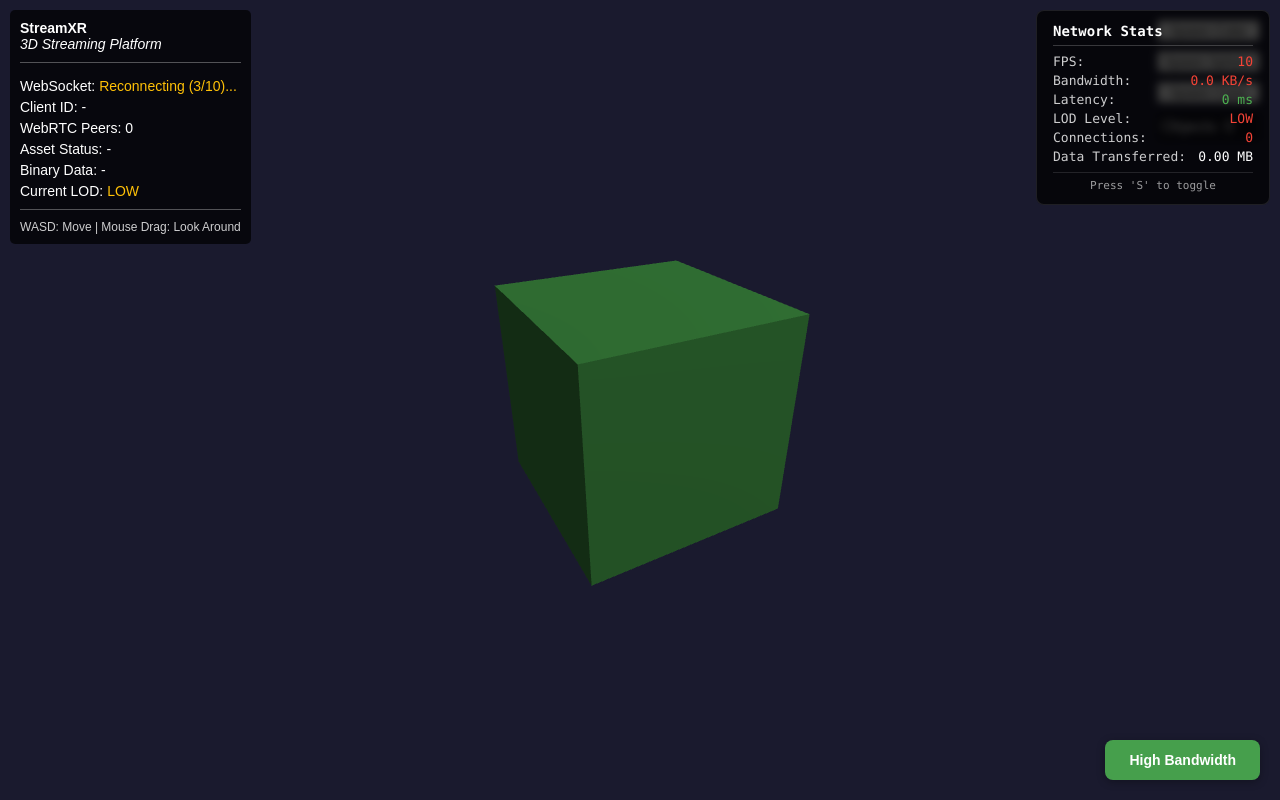
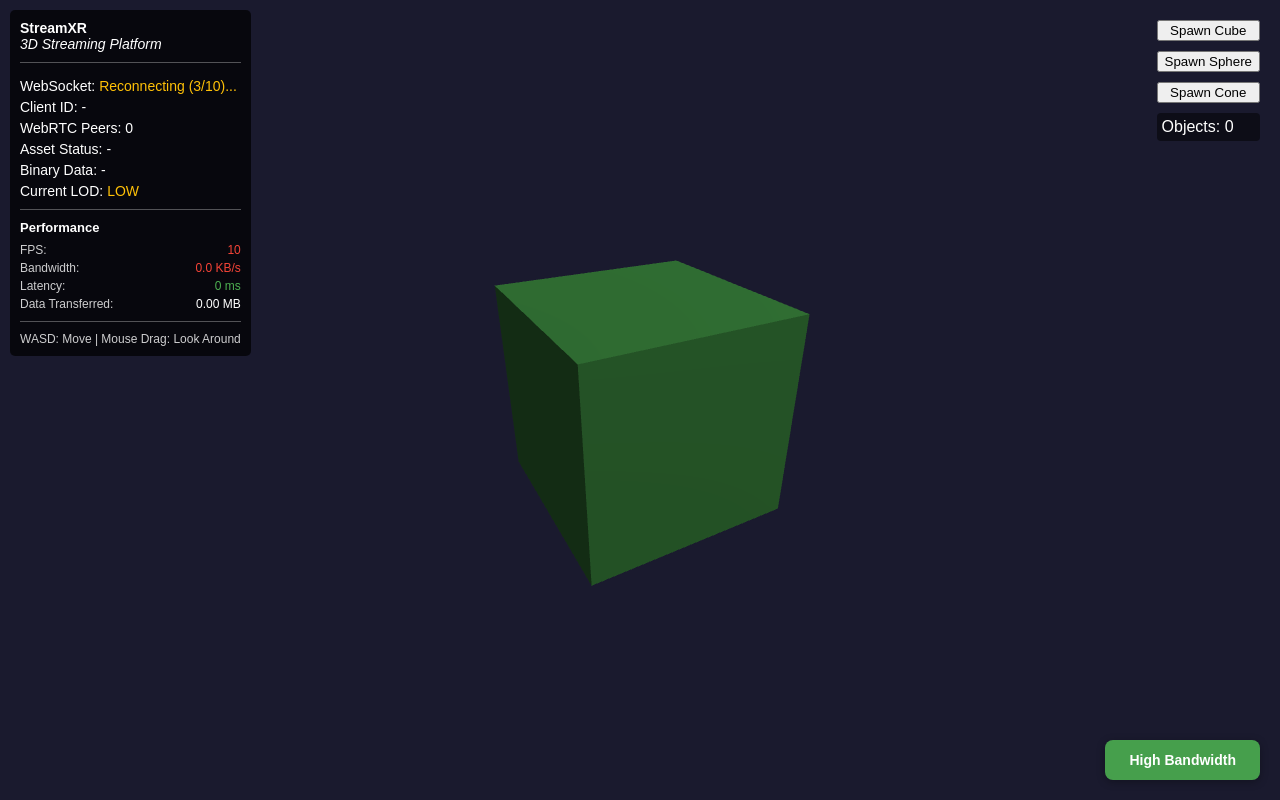
Before and after one commit to potable-anarchy/streamxr, a website: page public/index.html in a window 1280 px wide. Drawn offline with nearby package versions, Linux system fonts and the light colour scheme; animation ran at ten frames a second.

Commit message:
Integrate network stats into left info panel, remove S key toggle
- Removed network stats overlay (was covering buttons in top-right)
- Integrated stats into left info panel under 'Performance' section
- Shows FPS, Bandwidth, Latency, and Data Transferred
- Removed 'S' key toggle functionality (stats always visible now)
- Removed LOD and Connections from stats (already shown in status above)
- Cleaner UI with all info in one consolidated panel

```diff
--- a/public/client.js
+++ b/public/client.js
@@ -56,9 +56,8 @@ let headTracking = {
   sendInterval: 100, // Send head position every 100ms
 };
 
-// Network stats overlay state
+// Network stats state
 let networkStats = {
-  visible: true, // Visible by default for demo
   updateInterval: 500, // Update every 500ms
   lastUpdateTime: 0,
   frameCount: 0,
@@ -1817,44 +1816,16 @@ function setupObjectSpawningUI() {
 // Network Stats Overlay Functions
 
 /**
- * Initialize the network stats overlay
+ * Initialize the network stats
  */
 function initNetworkStats() {
-  // Listen for 'S' key to toggle stats overlay
-  document.addEventListener("keydown", (e) => {
-    if (e.key.toLowerCase() === "s" && !e.ctrlKey && !e.metaKey && !e.altKey) {
-      // Don't toggle if user is typing in an input
-      if (
-        document.activeElement.tagName === "INPUT" ||
-        document.activeElement.tagName === "TEXTAREA"
-      ) {
-        return;
-      }
-      toggleNetworkStats();
-    }
-  });
-
   // Start the stats update loop
   setInterval(updateNetworkStatsDisplay, networkStats.updateInterval);
 
   // Start the ping loop for latency measurement
   setInterval(sendPing, networkStats.pingInterval);
 
-  console.log("Network stats overlay initialized (press 'S' to toggle)");
-}
-
-/**
- * Toggle visibility of the network stats overlay
- */
-function toggleNetworkStats() {
-  networkStats.visible = !networkStats.visible;
-  const overlay = document.getElementById("network-stats");
-  if (overlay) {
-    overlay.classList.toggle("visible", networkStats.visible);
-  }
-  console.log(
-    `Network stats overlay ${networkStats.visible ? "shown" : "hidden"}`,
-  );
+  console.log("Network stats initialized");
 }
 
 /**
@@ -1901,8 +1872,6 @@ function handlePong(data) {
  * Update the network stats display
  */
 function updateNetworkStatsDisplay() {
-  if (!networkStats.visible) return;
-
   // Update FPS display
   const fpsElement = document.getElementById("stats-fps");
   if (fpsElement) {
--- a/public/index.html
+++ b/public/index.html
@@ -47,37 +47,22 @@
                 color: #ffc107;
             }
 
-            /* Network Stats Overlay */
+            /* Network Stats - integrated into info panel */
             #network-stats {
-                position: absolute;
-                top: 10px;
-                right: 10px;
-                background: rgba(0, 0, 0, 0.75);
-                color: white;
-                padding: 12px 16px;
-                border-radius: 8px;
-                font-family: "Consolas", "Monaco", monospace;
-                font-size: 13px;
-                min-width: 200px;
-                z-index: 1000;
-                display: none;
-                border: 1px solid rgba(255, 255, 255, 0.1);
-                backdrop-filter: blur(4px);
-            }
-            #network-stats.visible {
-                display: block;
+                margin-top: 10px;
+                padding-top: 10px;
+                border-top: 1px solid rgba(255, 255, 255, 0.3);
             }
             #network-stats .stats-header {
                 font-weight: bold;
                 margin-bottom: 8px;
-                padding-bottom: 6px;
-                border-bottom: 1px solid rgba(255, 255, 255, 0.2);
-                font-size: 14px;
+                font-size: 13px;
             }
             #network-stats .stat-row {
                 display: flex;
                 justify-content: space-between;
                 margin: 4px 0;
+                font-size: 12px;
             }
             #network-stats .stat-label {
                 opacity: 0.8;
@@ -93,14 +78,6 @@
             }
             #network-stats .stat-critical {
                 color: #f44336;
-            }
-            #network-stats .stats-footer {
-                margin-top: 8px;
-                padding-top: 6px;
-                border-top: 1px solid rgba(255, 255, 255, 0.2);
-                font-size: 11px;
-                opacity: 0.6;
-                text-align: center;
             }
 
             /* Bandwidth Simulation Toggle */
@@ -146,42 +123,6 @@
             </button>
         </div>
 
-        <!-- Network Stats Overlay (toggle with 'S' key) -->
-        <div id="network-stats" class="visible">
-            <div class="stats-header">Network Stats</div>
-            <div class="stat-row">
-                <span class="stat-label">FPS:</span>
-                <span id="stats-fps" class="stat-value stat-good">--</span>
-            </div>
-            <div class="stat-row">
-                <span class="stat-label">Bandwidth:</span>
-                <span id="stats-bandwidth" class="stat-value stat-good"
-                    >-- KB/s</span
-                >
-            </div>
-            <div class="stat-row">
-                <span class="stat-label">Latency:</span>
-                <span id="stats-latency" class="stat-value stat-good"
-                    >-- ms</span
-                >
-            </div>
-            <div class="stat-row">
-                <span class="stat-label">LOD Level:</span>
-                <span id="stats-lod" class="stat-value stat-good">--</span>
-            </div>
-            <div class="stat-row">
-                <span class="stat-label">Connections:</span>
-                <span id="stats-connections" class="stat-value stat-good"
-                    >0</span
-                >
-            </div>
-            <div class="stat-row">
-                <span class="stat-label">Data Transferred:</span>
-                <span id="stats-data" class="stat-value">0.00 MB</span>
-            </div>
-            <div class="stats-footer">Press 'S' to toggle</div>
-        </div>
-
         <div id="info">
             <div><strong>StreamXR</strong></div>
             <div><em>3D Streaming Platform</em></div>
@@ -209,6 +150,32 @@
                     <span id="lod-indicator" class="pending">LOW</span>
                 </div>
             </div>
+
+            <!-- Network Stats integrated into info panel -->
+            <div id="network-stats">
+                <div class="stats-header">Performance</div>
+                <div class="stat-row">
+                    <span class="stat-label">FPS:</span>
+                    <span id="stats-fps" class="stat-value stat-good">--</span>
+                </div>
+                <div class="stat-row">
+                    <span class="stat-label">Bandwidth:</span>
+                    <span id="stats-bandwidth" class="stat-value stat-good"
+                        >--</span
+                    >
+                </div>
+                <div class="stat-row">
+                    <span class="stat-label">Latency:</span>
+                    <span id="stats-latency" class="stat-value stat-good"
+                        >--</span
+                    >
+                </div>
+                <div class="stat-row">
+                    <span class="stat-label">Data Transferred:</span>
+                    <span id="stats-data" class="stat-value">0.00 MB</span>
+                </div>
+            </div>
+
             <div
                 style="
                     margin-top: 10px;
```
Also changed, not shown: 1 other file.
